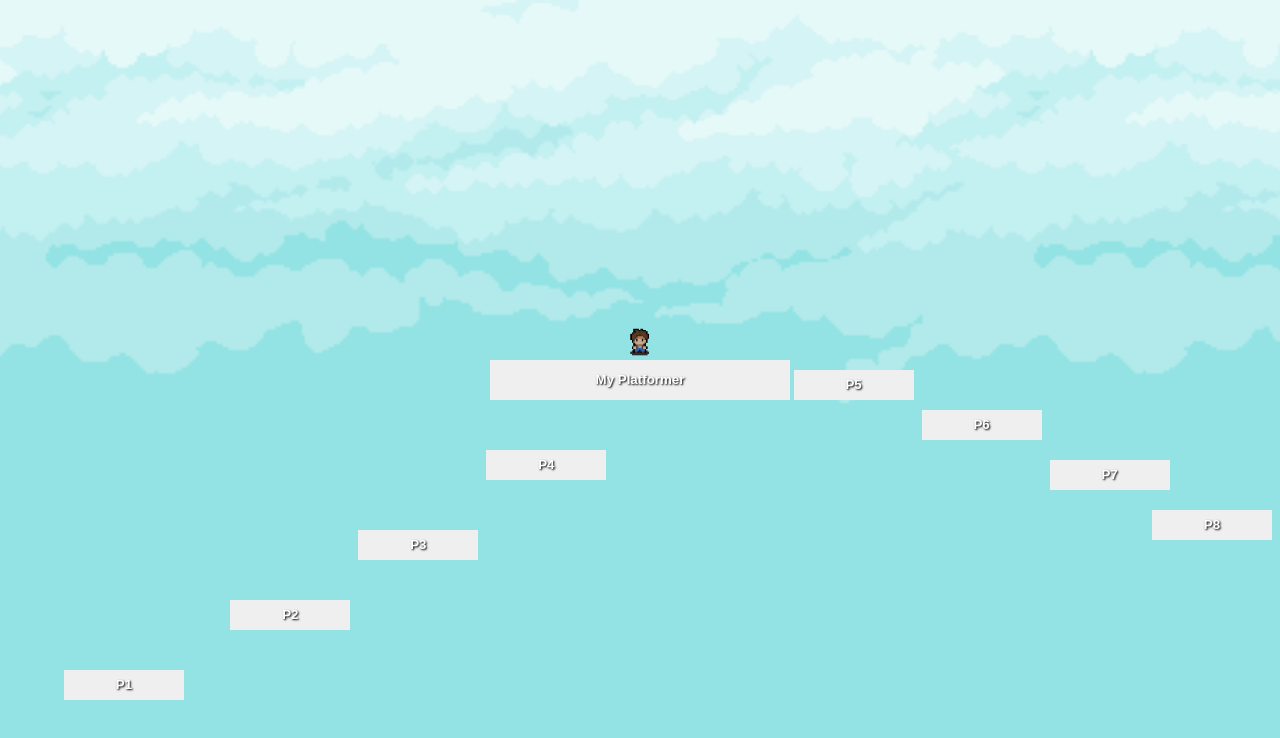
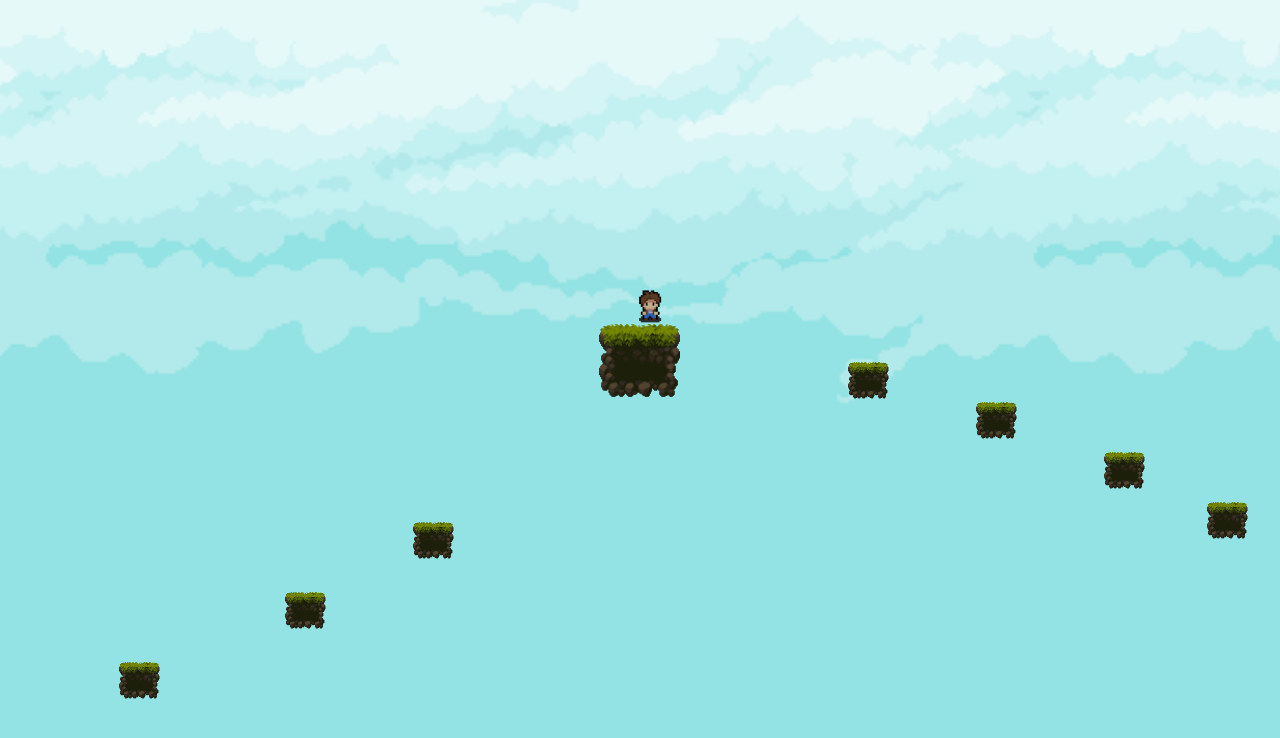
Before and after one commit to Manan-Coder/devil-s-kitchen-site, a plain HTML site: page index.html in a window 1280 px wide. Drawn offline with Linux system fonts and the light colour scheme.

Commit message:
completed hero

```diff
--- a/index.html
+++ b/index.html
@@ -3,15 +3,13 @@
 <head>
   <meta charset="UTF-8" />
   <meta name="viewport" content="width=device-width, initial-scale=1.0" />
-  <title>Devil's Kitchen</title>
+  <title>Platformer with Image Placeholders</title>
   <style>
-
     * {
       box-sizing: border-box;
       margin: 0;
       padding: 0;
     }
-
 
     .game-container {
       position: relative;
@@ -23,34 +21,30 @@
       overflow: hidden;
     }
 
-
     .platform {
       position: absolute;
-      width: 120px;
-      height: 30px;
       background-image: url('assets/platform.png');
-      background-size: cover;
+      background-size: contain;
+      border: none;
+      background-repeat: no-repeat;
+      background-position: center;
+      background-color: transparent;
+    background-repeat: no-repeat;
     border: none;
     cursor: pointer;
-
-      color: #fff;
-      text-align: center;
-      line-height: 30px;
-      font-weight: bold;
-      text-shadow: 1px 1px 2px #000;
+    overflow: hidden;
+    outline: none;
     }
-
 
     .platform.main {
       width: 300px;
-      height: 40px;
+      height: 80px;
     }
 
-
-    .platform.left1 { bottom: 100px; left: 5%; }
-    .platform.left2 { bottom: 170px; left: 18%; }
-    .platform.left3 { bottom: 240px; left: 28%; }
-    .platform.left4 { bottom: 320px; left: 38%; }
+    .platform.left1 { bottom: 100px; left: 5%; width: 150px; height: 40px; }
+    .platform.left2 { bottom: 170px; left: 18%; width: 150px; height: 40px; }
+    .platform.left3 { bottom: 240px; left: 28%; width: 150px; height: 40px; }
+    .platform.left4 { bottom: 120px; left: 38%; width: 150px; height: 40px; }
 
     .platform.main {
       bottom: 400px;
@@ -58,66 +52,61 @@
       transform: translateX(-50%);
     }
 
-    .platform.right1 { bottom: 400px; left: 62%; }
-    .platform.right2 { bottom: 360px; left: 72%; }
-    .platform.right3 { bottom: 310px; left: 82%; }
-    .platform.right4 { bottom: 260px; left: 90%; }
-
+    .platform.right1 { bottom: 400px; left: 62%; width: 150px; height: 40px; }
+    .platform.right2 { bottom: 360px; left: 72%; width: 150px; height: 40px; }
+    .platform.right3 { bottom: 310px; left: 82%; width: 150px; height: 40px; }
+    .platform.right4 { bottom: 260px; left: 90%; width: 150px; height: 40px; }
 
     .protagonist {
       position: absolute;
-      width: 40px;
-      height: 50px;
+      width: 60px;
+      height: 60px;
       background-image: url('assets/idle.png');
       background-size: contain;
       background-repeat: no-repeat;
       background-position: center bottom;
-      bottom: 430px;
+      bottom: 460px;
       left: calc(50% - 20px);
-
-      transition: left 0.3s ease;
       z-index: 100;
     }
 
     .jumping {
-      background-image: url('assets/idle.png');
+      background-image: url('assets/jump.png');
+      height: 120px;
+      width: 120px;
+    }
+
+    .flip {
+      transform: scaleX(-1);
     }
   </style>
 </head>
 <body>
   <div class="game-container">
+    <button class="platform left1"></button>
+    <button class="platform left2"></button>
+    <button class="platform left3"></button>
 
-    <button class="platform left1">P1</button>
-    <button class="platform left2">P2</button>
-    <button class="platform left3">P3</button>
-    <button class="platform left4">P4</button>
+    <button class="platform main"></button>
 
-
-    <button class="platform main">My Platformer</button>
-
-
-    <button class="platform right1">P5</button>
-    <button class="platform right2">P6</button>
-    <button class="platform right3">P7</button>
-    <button class="platform right4">P8</button>
+    <button class="platform right1"></button>
+    <button class="platform right2"></button>
+    <button class="platform right3"></button>
+    <button class="platform right4"></button>
 
     <div class="protagonist" id="protagonist"></div>
   </div>
 
   <script>
-
     const platforms = document.querySelectorAll('.platform');
     const protagonist = document.getElementById('protagonist');
     let isJumping = false;
 
-
     window.addEventListener('load', () => {
-
       const protag = document.getElementById('protagonist');
       const img = new Image();
       img.src = 'assets/idle.png';
       img.onerror = () => {
-        console.log("Error loading images, using fallback colors");
         document.querySelectorAll('.platform').forEach(p => {
           p.style.backgroundColor = '#555';
           p.style.backgroundImage = 'none';
@@ -130,12 +119,9 @@
       };
     });
 
-
     platforms.forEach(platform => {
       platform.addEventListener('click', (event) => {
-
         if (isJumping) return;
-
 
         const rect = event.target.getBoundingClientRect();
         const containerRect = document.querySelector('.game-container').getBoundingClientRect();
@@ -143,19 +129,18 @@
         const currentLeft = protagonist.offsetLeft;
         const currentBottom = parseFloat(getComputedStyle(protagonist).bottom);
 
-
         const newLeft = rect.left - containerRect.left + (rect.width / 2) - (protagonist.offsetWidth / 2);
-        const newBottom = containerRect.bottom - rect.top + 10;
-
+        const newBottom = containerRect.bottom - rect.top + 5; // Place player on TOP of the button
 
         isJumping = true;
-
-
         protagonist.classList.add('jumping');
 
-
-        protagonist.style.left = `${newLeft}px`;
-
+        // Flip character in correct direction
+        if (newLeft < currentLeft) {
+          protagonist.classList.add('flip');
+        } else {
+          protagonist.classList.remove('flip');
+        }
 
         const distance = Math.abs(newLeft - currentLeft);
         const jumpHeight = Math.min(120, 60 + distance * 0.2);
@@ -167,19 +152,19 @@
           const elapsedTime = currentTime - startTime;
           const progress = Math.min(elapsedTime / jumpDuration, 1);
 
-          if (progress < 1) {
-
-
+          // Smooth jump arc
           const verticalOffset = 4 * jumpHeight * progress * (1 - progress);
 
-
+          // Smooth horizontal movement
+          const horizontalPos = currentLeft + (newLeft - currentLeft) * progress;
           const bottomPos = currentBottom + (newBottom - currentBottom) * progress;
 
+          protagonist.style.left = `${horizontalPos}px`;
           protagonist.style.bottom = `${bottomPos + verticalOffset}px`;
 
+          if (progress < 1) {
             requestAnimationFrame(animateJump);
           } else {
-
             protagonist.style.bottom = `${newBottom}px`;
             protagonist.classList.remove('jumping');
             isJumping = false;
```
Also changed, not shown: assets/jump.png (added), assets/platform.png (added), 1 other file. Lines whose indentation alone changed are shown as unchanged.
